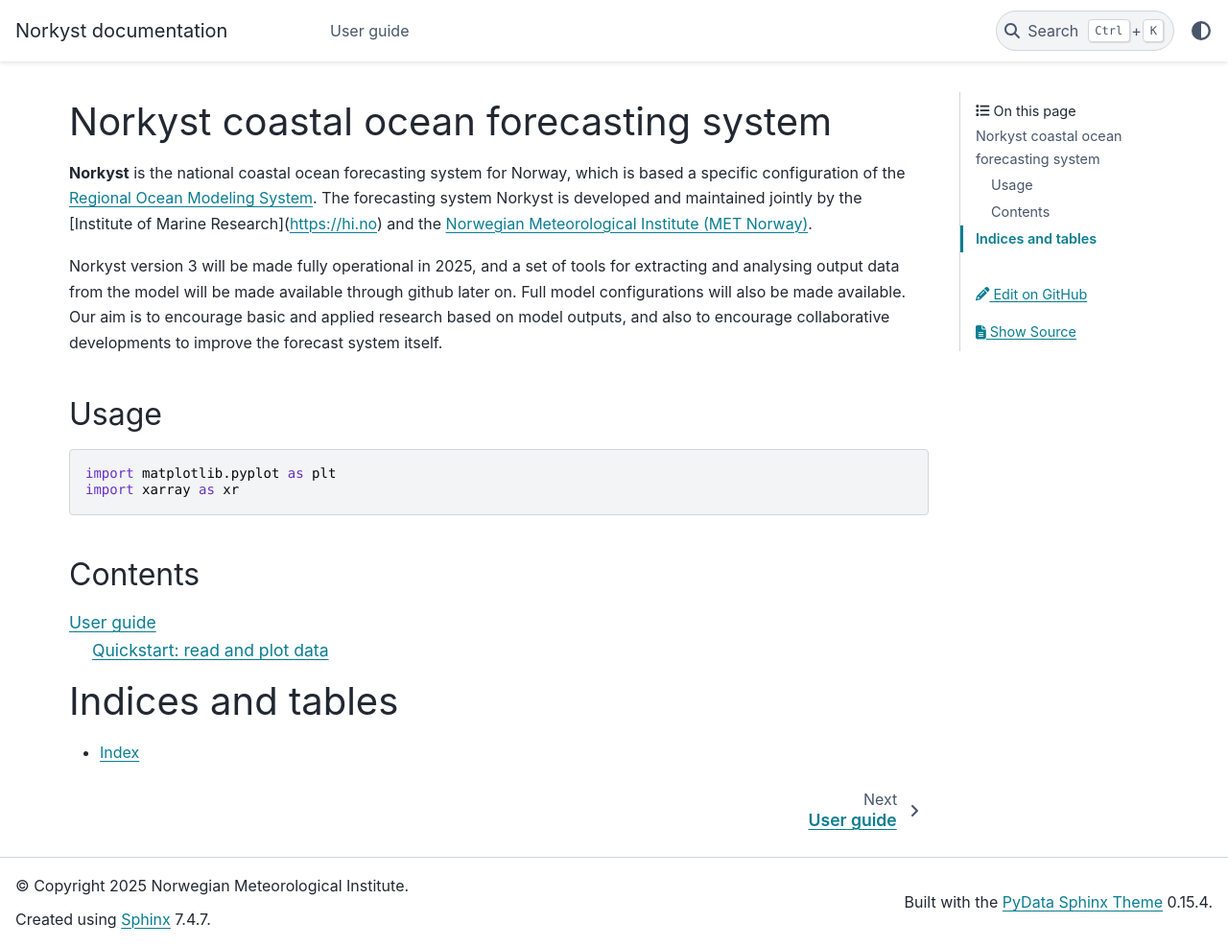
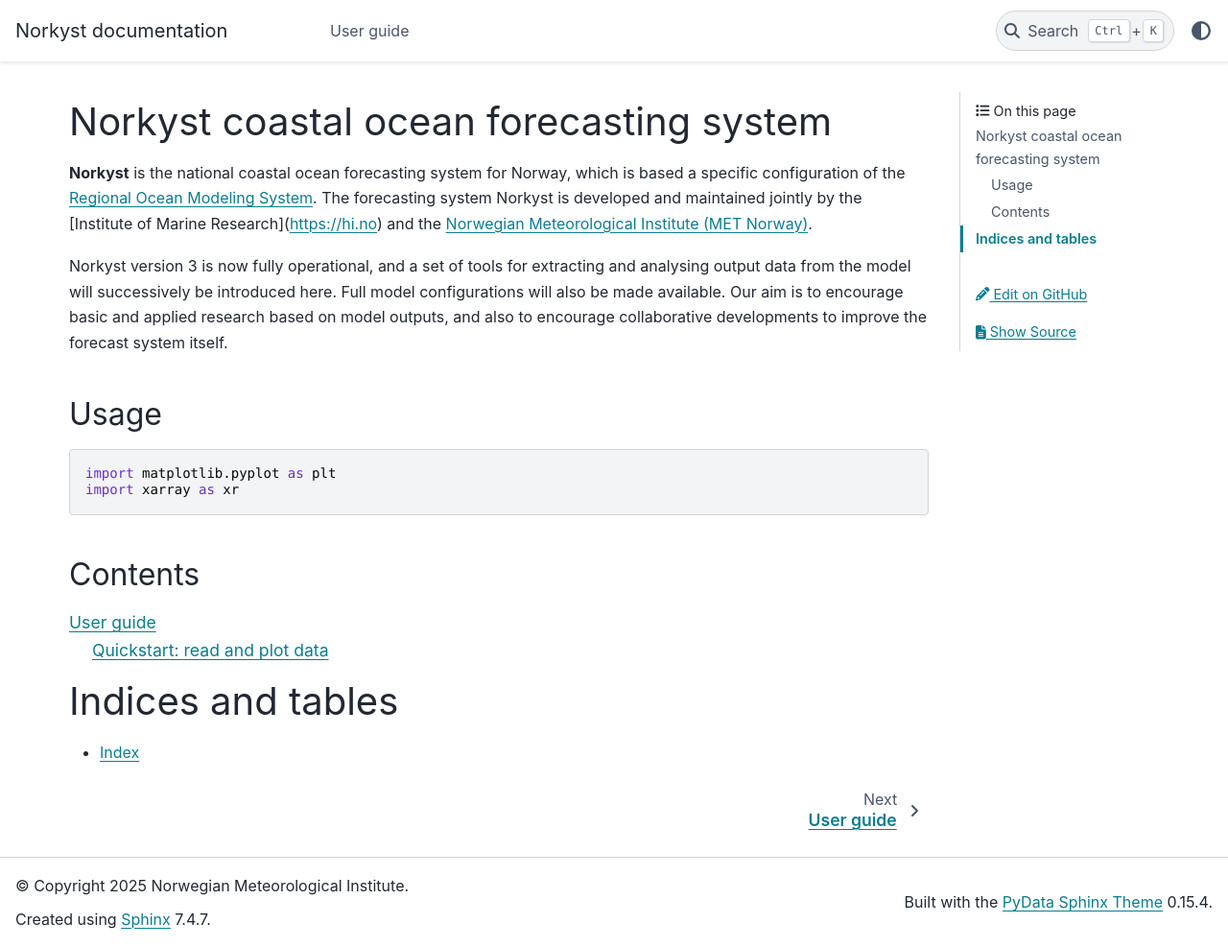
Before and after one commit to norkyst/norkyst.github.io, a Sphinx documentation site: the page built from docs/source/index.rst, in a window 1280 px wide and 987 px high. Shown: the whole window at 96% size. Built offline with Sphinx 7.4.7 and the PyData theme 0.15.4, drawn with Linux system fonts in a browser that asks for light colours; pages that are not in the unit, such as notebooks, are missing from menus.

Commit message:
Update index.rst

```diff
--- a/docs/source/index.rst
+++ b/docs/source/index.rst
@@ -3,7 +3,7 @@
 
 **Norkyst** is the national coastal ocean forecasting system for Norway, which is based a specific configuration of the `Regional Ocean Modeling System <https://www.myroms.org/>`_. The forecasting system Norkyst is developed and maintained jointly by the [Institute of Marine Research](https://hi.no) and the `Norwegian Meteorological Institute (MET Norway) <https://met.no>`_.
 
-Norkyst version 3 will be made fully operational in 2025, and a set of tools for extracting and analysing output data from the model will be made available through github later on. Full model configurations will also be made available. Our aim is to encourage basic and applied research based on model outputs, and also to encourage collaborative developments to improve the forecast system itself.
+Norkyst version 3 is now fully operational, and a set of tools for extracting and analysing output data from the model will successively be introduced here. Full model configurations will also be made available. Our aim is to encourage basic and applied research based on model outputs, and also to encourage collaborative developments to improve the forecast system itself.
 
 Usage
 -----
```
